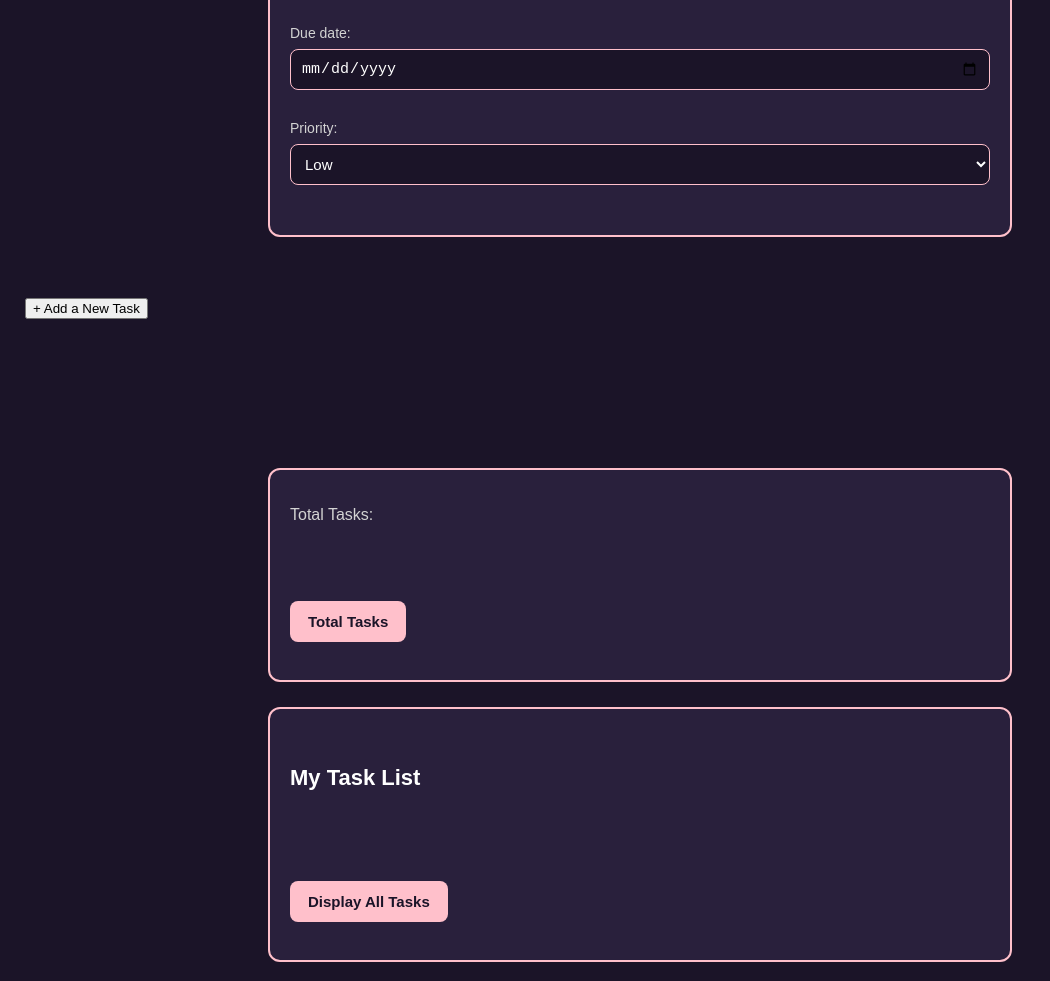
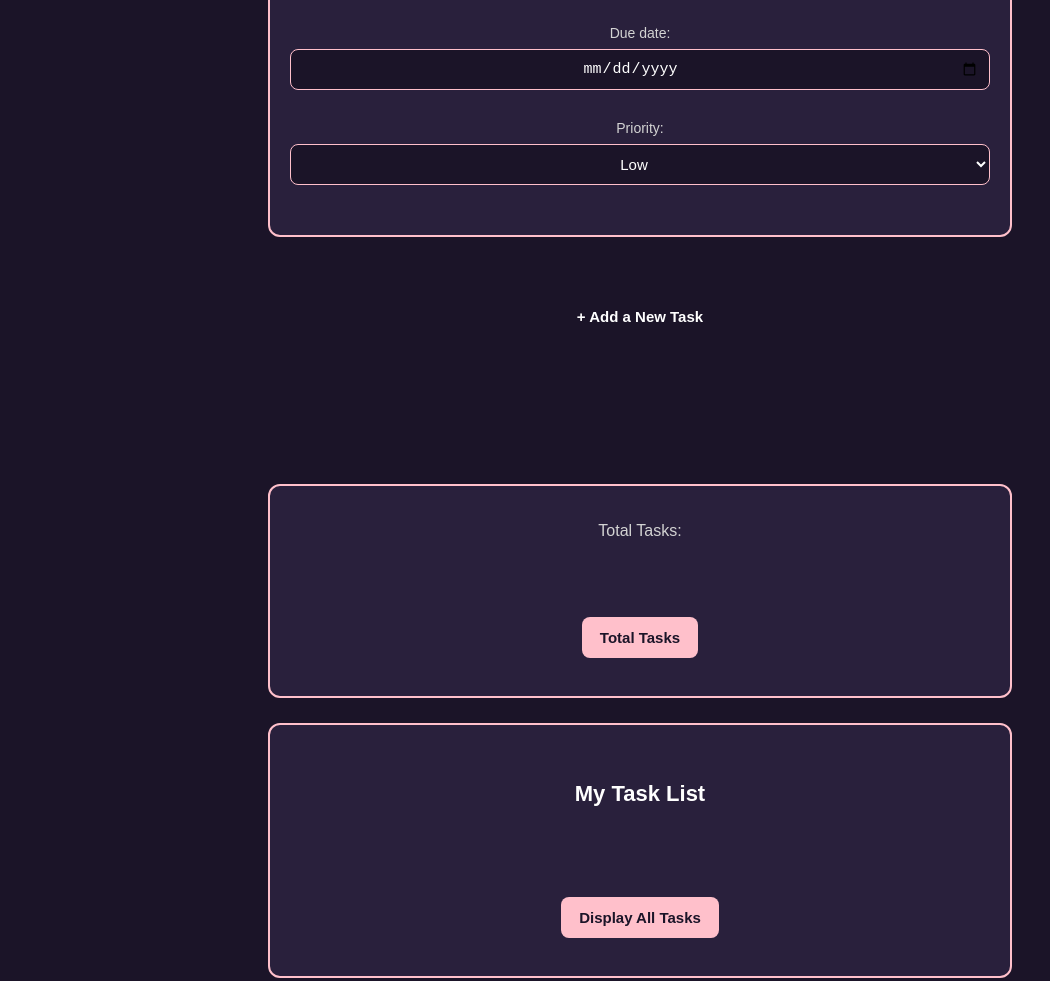
Before and after one commit to srtksd512-cpu/StudySpace, a plain HTML site: page mytasks.html in a window 1280 px wide. Shown: the part 661-1642 px from the top of the page, without its empty margins (0-1050 px from the left). Drawn offline with Linux system fonts and the light colour scheme.

Commit message:
Fix HTML encoding issues and improve formatting

```diff
--- a/mytasks.html
+++ b/mytasks.html
@@ -71,7 +71,7 @@
         </div>
         <br />
         <br />
-        <button onclick="addnewtaskbutton()">+ Add a New Task</button>
+        <button class="addnewtaskbuttonpage2" onclick="addnewtaskbutton()">+ Add a New Task</button>
         <br />
         <p id="taskaddedtolistpara"></p>
         <br />
@@ -163,6 +163,7 @@
         background-color: #1b1428;
         color: white;
         font-family: Arial, Helvetica, sans-serif;
+        text-align: center;
       }
 
       section {
@@ -446,6 +447,25 @@
         color: #1b1428;
         transform: scale(1.03);
       }
+      * {
+        text-align: center;
+      }
+      .addnewtaskbuttonpage2 {
+        background-color: transparent;
+        color: white;
+        border: none;
+        padding: 10px 15px;
+        font-size: 15px;
+        font-weight: 600;
+        border-radius: 8px;
+        transition: 0.3s;
+        cursor: pointer;
+      }
+      .addnewtaskbuttonpage2:hover {
+        background-color: hotpink;
+        color: #1b1428;
+        transform: scale(1.03);
+      }
     </style>
   </head>
 </html>
```
